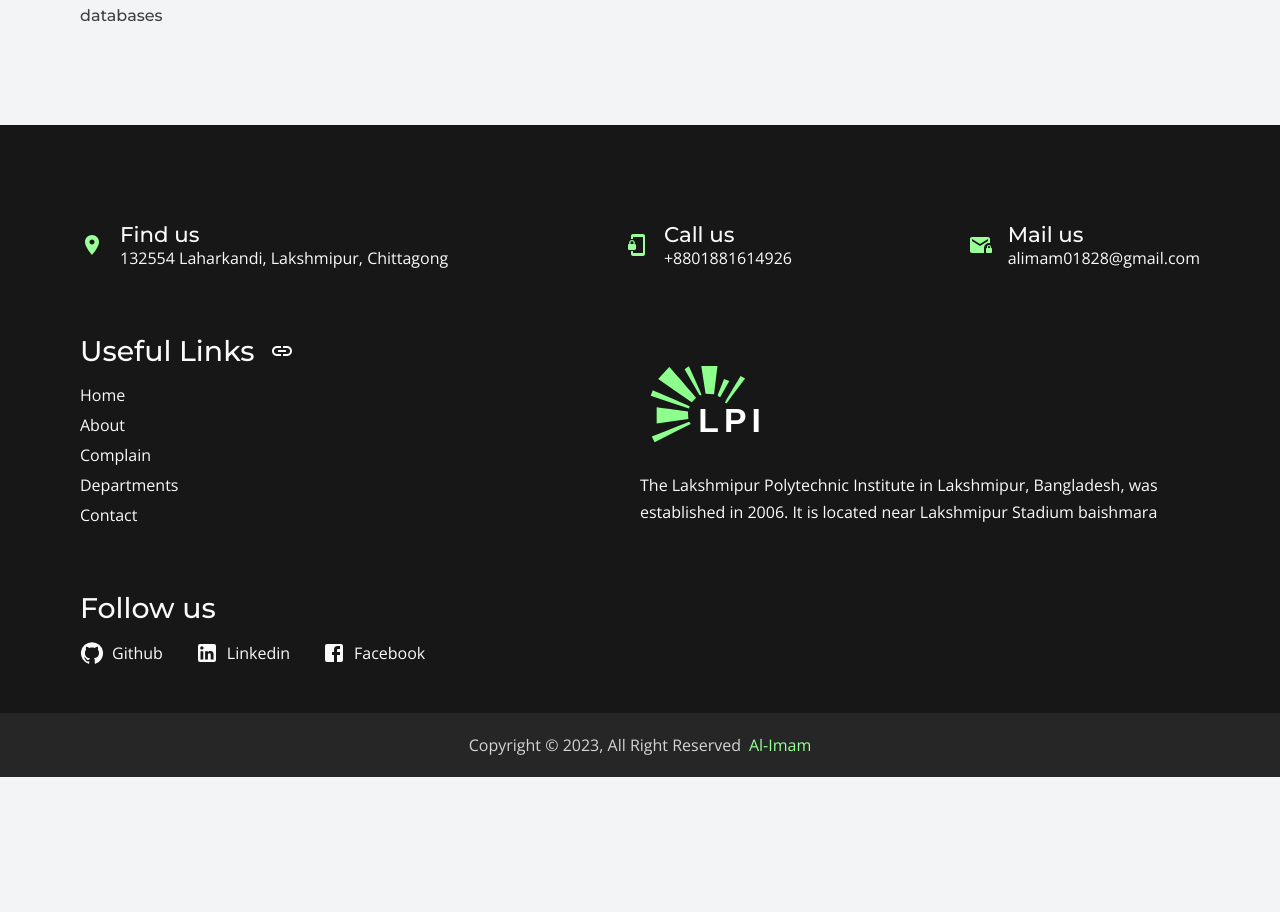
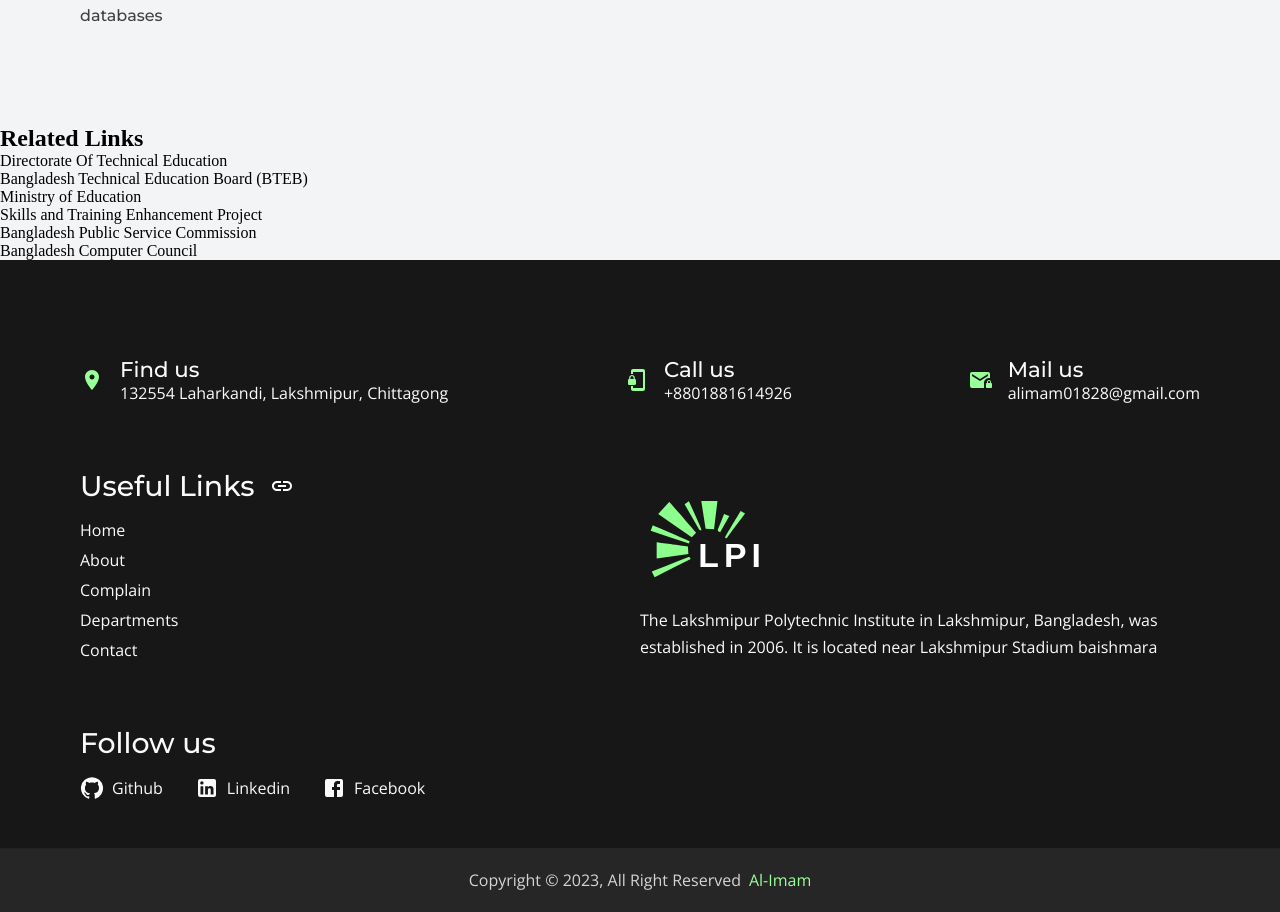
Before and after one commit to al-imam/lpi, a React (Vite) app: page /facilities/open-library in a window 1280 px wide. Shown: the part 1025-1937 px from the top of the page. Before the commit the page ends 1802 px from the top, so only its background shows below. Built offline with nearby package versions, Linux system fonts and the light colour scheme.

Commit message:
export component add show on every page

```diff
--- a/src/App.jsx
+++ b/src/App.jsx
@@ -16,6 +16,8 @@ import Syllabus from "./pages/Syllabus/Syllabus";
 import Open from "./pages/Facility/Open/Open";
 import Lab from "./pages/Facility/Lab/Lab";
 const About = lazy(() => import("./pages/About/About"));
+
+import RelatedLinks from "./components/RelatedLinks/RelatedLinks";
 
 function App() {
   return (
@@ -71,6 +73,7 @@ function App() {
         <Route path="/facilities/modern-lab" element={<Lab />} />
         <Route path="/facilities/open-library" element={<Open />} />
       </Routes>
+      <RelatedLinks />
       <Footer />
     </BrowserRouter>
   );
--- a/src/components/RelatedLinks/RelatedLinks.jsx
+++ b/src/components/RelatedLinks/RelatedLinks.jsx
@@ -43,3 +43,5 @@ function RelatedLinks() {
     </div>
   );
 }
+
+export default RelatedLinks;
```
